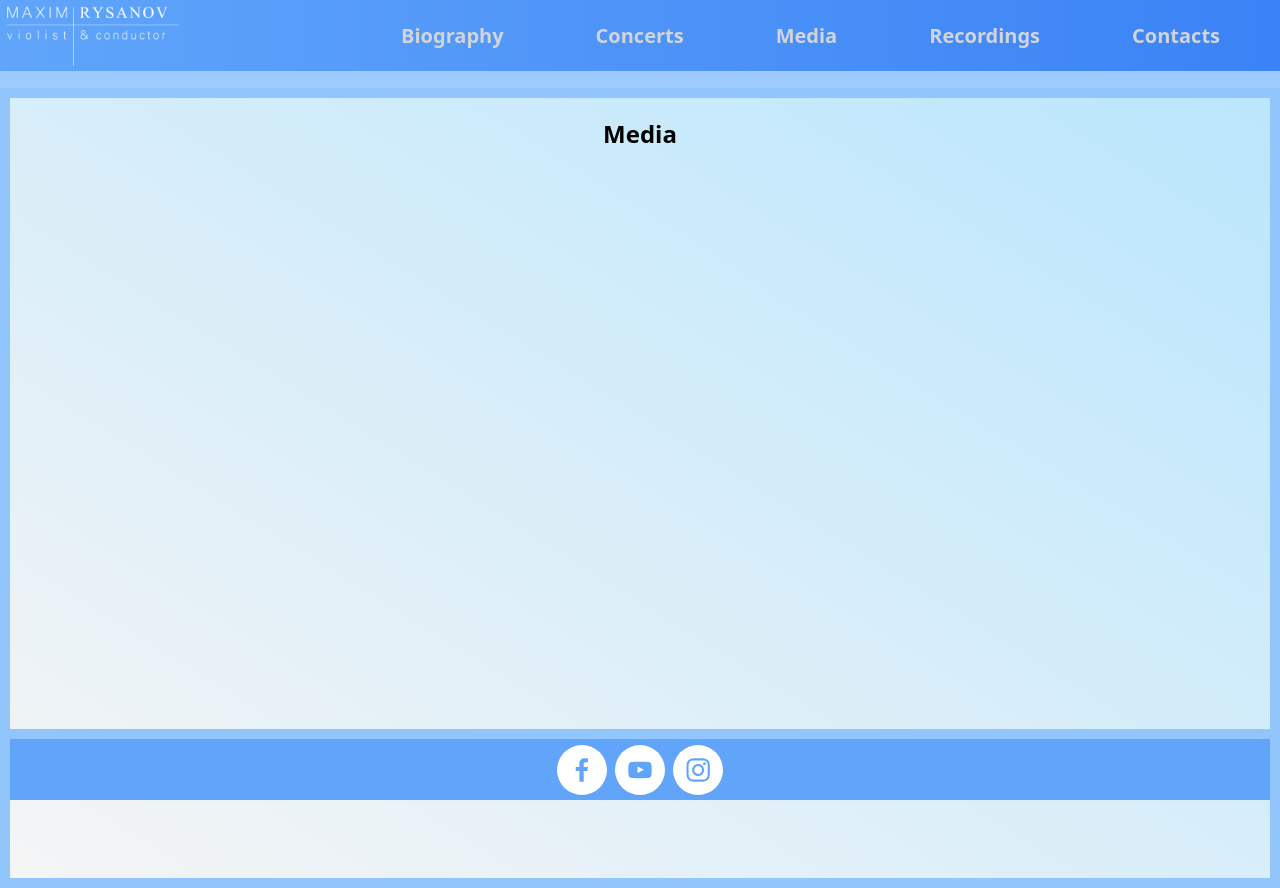
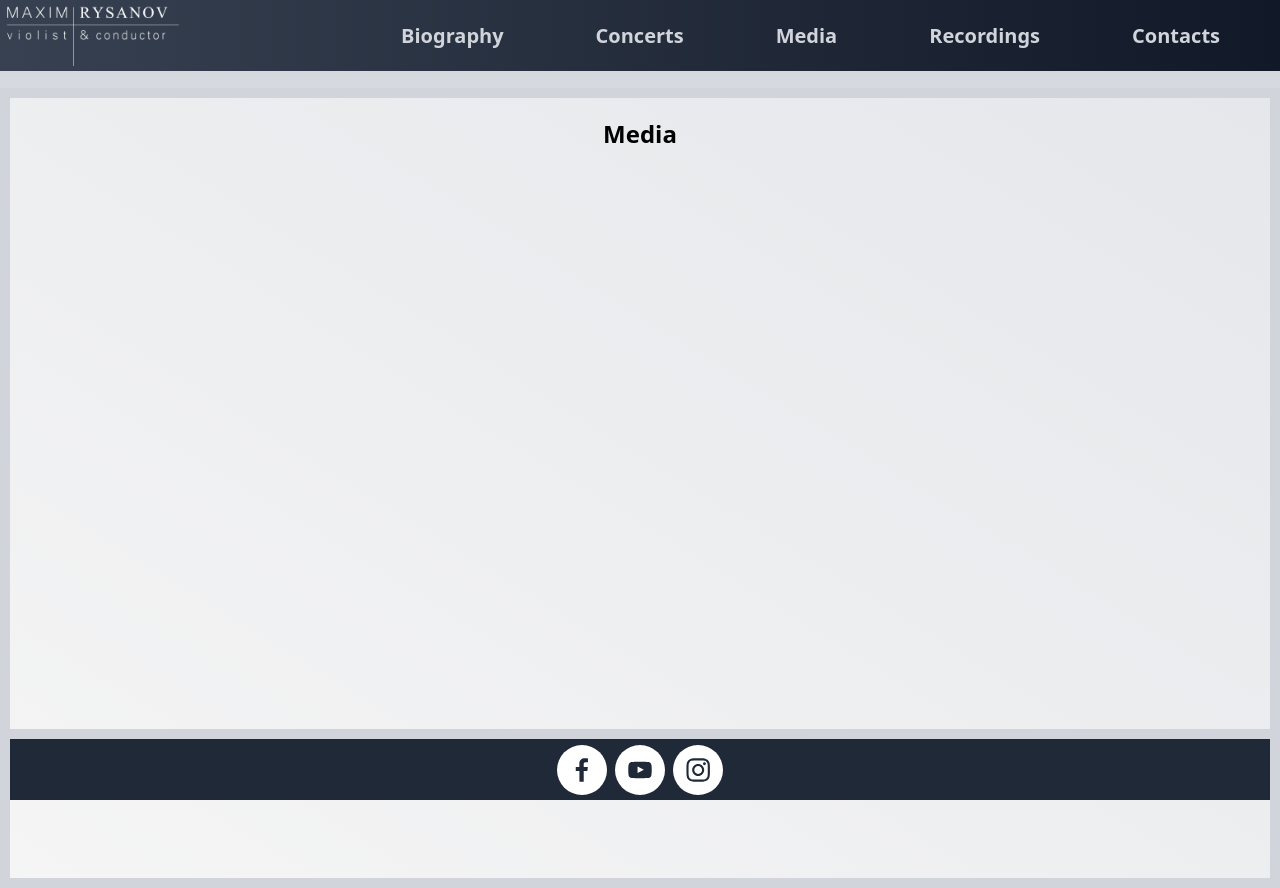
Before and after one commit to vladyslavt97/Maxim-Rysanov, a Next.js app: page /media in a window 1280 px wide. Built offline with nearby package versions, Linux system fonts and the light colour scheme.

Commit message:
restyled

```diff
--- a/components/Footer.tsx
+++ b/components/Footer.tsx
@@ -5,7 +5,7 @@ type Props = {}
 
 export default function Footer({}: Props) {
   return (
-    <div className='fixed bottom-0 w-full bg-blue-400 text-white flex justify-center items-center border-t-[10px] border-r-[10px] border-l-[10px] border-blue-300 h-[71px]'>
+    <div className='fixed bottom-0 w-full bg-gray-800 text-white flex justify-center items-center border-t-[10px] border-r-[10px] border-l-[10px] border-gray-300 h-[71px]'>
         <SocialIcon url="https://www.facebook.com/maximrysanov" bgColor='white' className='m-1 cursor-pointer'/>
         <SocialIcon url="https://www.youtube.com/@MaximRysanov" bgColor='white' className='m-1 cursor-pointer'/>
         <SocialIcon url="https://www.instagram.com/mrysanov_viola_conductor/"  bgColor='white' className='m-1 cursor-pointer'/>
--- a/components/Header.tsx
+++ b/components/Header.tsx
@@ -13,7 +13,7 @@ export default function Header({}: Props) {
     }
 
     return (
-        <header className='fixed w-full top-0 p-1 pr-5 flex flex-row justify-between bg-gradient-to-r from-blue-400 to-blue-500 items-center z-50 h-[71px]'>
+        <header className='fixed w-full top-0 p-1 pr-5 flex flex-row justify-between bg-gradient-to-r from-gray-700 to-gray-900 items-center z-50 h-[71px]'>
             <motion.div
             initial={{
                 opacity: 0,
@@ -63,7 +63,7 @@ export default function Header({}: Props) {
             </motion.div>
 
 
-            <motion.div className={menu ? 'absolute rounded-full bg-gradient-to-tr from-cyan-200 to-blue-300 w-[50px] h-[50px] right-[0px] top-0 md:hidden' : 'absolute rounded-full bg-gray-600/0 w-[50px] h-[50px] right-[23px] md:hidden'}
+            <motion.div className={menu ? 'absolute rounded-full bg-gradient-to-tr from-gray-200 to-gray-300 w-[50px] h-[50px] right-[0px] top-0 md:hidden' : 'absolute rounded-full bg-gray-600/0 w-[50px] h-[50px] right-[23px] md:hidden'}
                 animate={{
                     width: menu ? '50%' : '50px',
                     height: menu ? '100vh' : '50px',
--- a/components/HomePage.tsx
+++ b/components/HomePage.tsx
@@ -5,7 +5,7 @@ type Props = {}
 
 export default function HomePage({}: Props) {
   return (
-    <div className='bg-gradient-to-tr from-neutral-100 to-sky-200 w-full border-[10px] border-blue-300 absolute top-[70px] rounded text-black sm:h-[93%] h-[90%]'>
+    <div className='bg-gradient-to-tr from-neutral-100 to-gray-200 w-full border-[10px] border-gray-300 absolute top-[70px] rounded text-black sm:h-[93%] h-[90%]'>
         <div className='absolute top-[6%] flex justify-center items-start h-[60vh] text-gray-800 flex-col text-sm md:text-md z-30 md:text-2xl md:ml-[12%]'>
             <p className='italic w-[45%] sm:w-[50%] p-5'>
                 &quot;The colours and contrasts that Rysanov manages to extract from the orchestra are truly fabulous!&quot;
--- a/pages/_document.tsx
+++ b/pages/_document.tsx
@@ -4,7 +4,7 @@ export default function Document() {
   return (
     <Html lang="en">
       <Head />
-      <body className='bg-blue-300'>
+      <body className='bg-gray-300'>
         <Main />
         <NextScript />
       </body>
--- a/pages/bio.tsx
+++ b/pages/bio.tsx
@@ -20,7 +20,7 @@ export default function Bio({}: Props) {
   return (
     <div className='h-full bg-gray-400'>
         <Header />
-        <div className='absolute top-[82px] flex flex-col justify-center items-center mx-2 p-5 pb-40 md:pb-10 text-black bg-gradient-to-tr from-neutral-100 to-sky-200 rounded'>
+        <div className='absolute top-[82px] flex flex-col justify-center items-center mx-2 p-5 pb-40 md:pb-10 text-black bg-gradient-to-tr from-neutral-100 to-gray-200 rounded'>
             {/* <LanguagesSwitch/> */}
             <div className='flex justify-center items-center'>
               <h1 className='font-bold text-xl m-5 text-black'>Biography</h1>
--- a/pages/concerts.tsx
+++ b/pages/concerts.tsx
@@ -74,7 +74,7 @@ export default function Concerts() {
   return (
     <div className=''>
       <Header/>
-      <div className='bg-gradient-to-tr from-neutral-100 to-sky-200 w-full border-[10px] border-blue-300 absolute top-[70px] rounded text-black min-h-full'>
+      <div className='bg-gradient-to-tr from-neutral-100 to-gray-200 w-full border-[10px] border-gray-300 absolute top-[70px] rounded text-black min-h-full'>
         <div className='flex justify-center items-center pt-5'>
           <h1 className='font-bold text-xl'>2023</h1>
         </div>
--- a/pages/contacts.tsx
+++ b/pages/contacts.tsx
@@ -8,7 +8,7 @@ export default function Contacts({}: Props) {
   return (
     <div className='h-full'>
         <Header />
-        <div className='absolute top-[74px] w-full border-[10px] border-blue-300 bg-gradient-to-tr from-neutral-100 to-sky-200 text-black rounded md:pt-20'>
+        <div className='absolute top-[74px] w-full border-[10px] border-gray-300 bg-gradient-to-tr from-neutral-100 to-gray-200 text-black rounded md:pt-20'>
             <div className='flex items-center justify-center'>
                 <h1 className='font-bold text-2xl pt-5'>Contacts</h1>
             </div>
--- a/pages/index.tsx
+++ b/pages/index.tsx
@@ -8,7 +8,7 @@ const inter = Inter({ subsets: ['latin'] })
 
 export default function Home() {
   return (
-    <div className='bg-blue-300 h-screen'>
+    <div className='bg-gray-300 h-screen'>
       <Head>
         <title>Maxim Rysanov</title>
         <meta name="description" content="Generated by create next app" />
--- a/pages/media.tsx
+++ b/pages/media.tsx
@@ -19,7 +19,7 @@ export default function Media({}: Props) {
   return (
     <div className='h-screen'>
         <Header/>
-        <div className='absolute top-[11%] border-[10px] border-blue-300 bg-gradient-to-tr from-neutral-100 to-sky-200 w-full h-full'>
+        <div className='absolute top-[11%] border-[10px] border-gray-300 bg-gradient-to-tr from-neutral-100 to-gray-200 w-full h-full'>
         <div className='flex justify-center items-center mt-5'>
             <h1 className='font-bold text-2xl'>Media</h1>
         </div>
--- a/pages/recordings.tsx
+++ b/pages/recordings.tsx
@@ -21,7 +21,7 @@ export default function Recordings({}: Props) {
         initial={{opacity: 0}}
         animate={{opacity: 1}}
         transition={{duration: 3}}
-        className='flex items-center justify-center h-[85vh] w-full border-[10px] border-blue-300 bg-gradient-to-tr from-neutral-100 to-sky-200 top-[74px] absolute'>
+        className='flex items-center justify-center h-[85vh] w-full border-[10px] border-gray-300 bg-gradient-to-tr from-neutral-100 to-gray-200 top-[74px] absolute'>
             <Swiper
                 effect={'coverflow'}
                 grabCursor={true}
```
